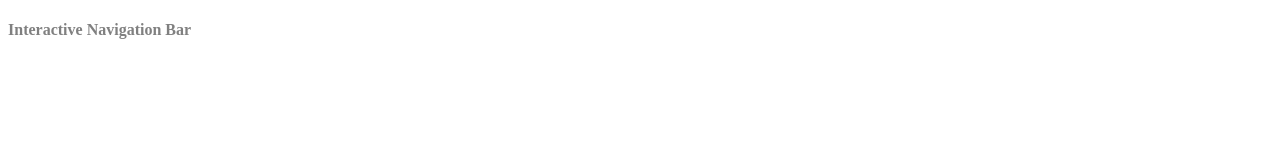
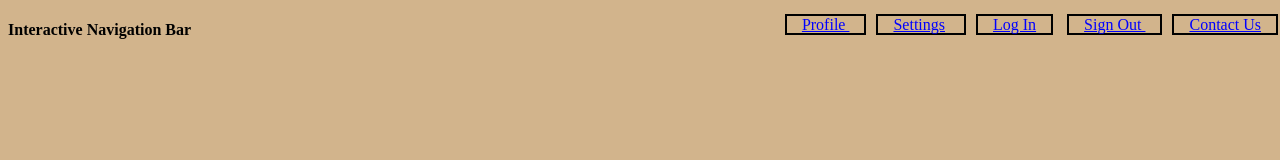
Before and after one commit to Thomaswaters05/interactive-nav, a plain HTML site: page index.html in a window 1280 px wide. Drawn offline with Linux system fonts and the light colour scheme.

Commit message:
project complete

```diff
--- a/index.html
+++ b/index.html
@@ -8,5 +8,16 @@
 
 <h4>Interactive Navigation Bar</h4>
 
+ <nav>
+  <ul class="links">
+    <li><a href="www.google.com">Profile </a></li>
+    <li><a href="www.google.com"> Settings</a> </li>
+    <li><a href="www.google.com"> Log In</a></li>
+    <li><a href="www.google.com"> Sign Out </a></li>
+     <li><a href="www.google.com"> Contact Us </a></li>
+  </ul>
+ </nav>
+
+
 </body>
 </html>
--- a/nav.css
+++ b/nav.css
@@ -1,3 +1,55 @@
 body {
-  color: gray;
+  background: tan;
 }
+
+
+nav {
+  width: 100%;
+  position: absolute;
+  top:0;
+}
+
+nav ul {
+  list-style-type: none;
+  float:right;
+
+
+}
+
+nav li {
+  display: inline;
+   border: 2px black solid;
+
+}
+
+nav ul li {
+  margin-right: 10px;
+
+}
+
+nav ul li a {
+  padding: 15px;
+
+}
+
+
+a:link {
+  color:blue;
+
+}
+
+
+a:hover {
+  color: forestgreen;
+
+}
+
+li:hover {
+  background-color:lightyellow;
+
+}
+
+a:visited {
+  font-size: 150px;
+
+}
```
